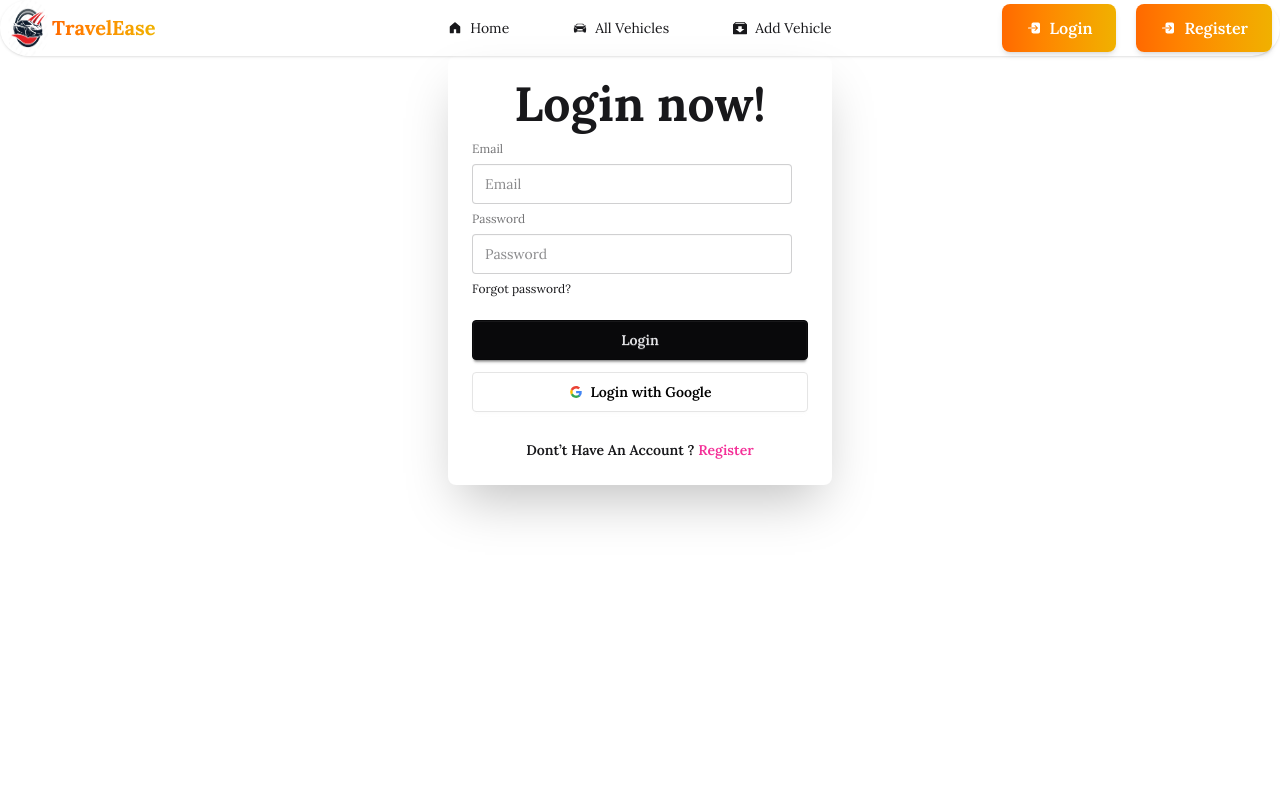
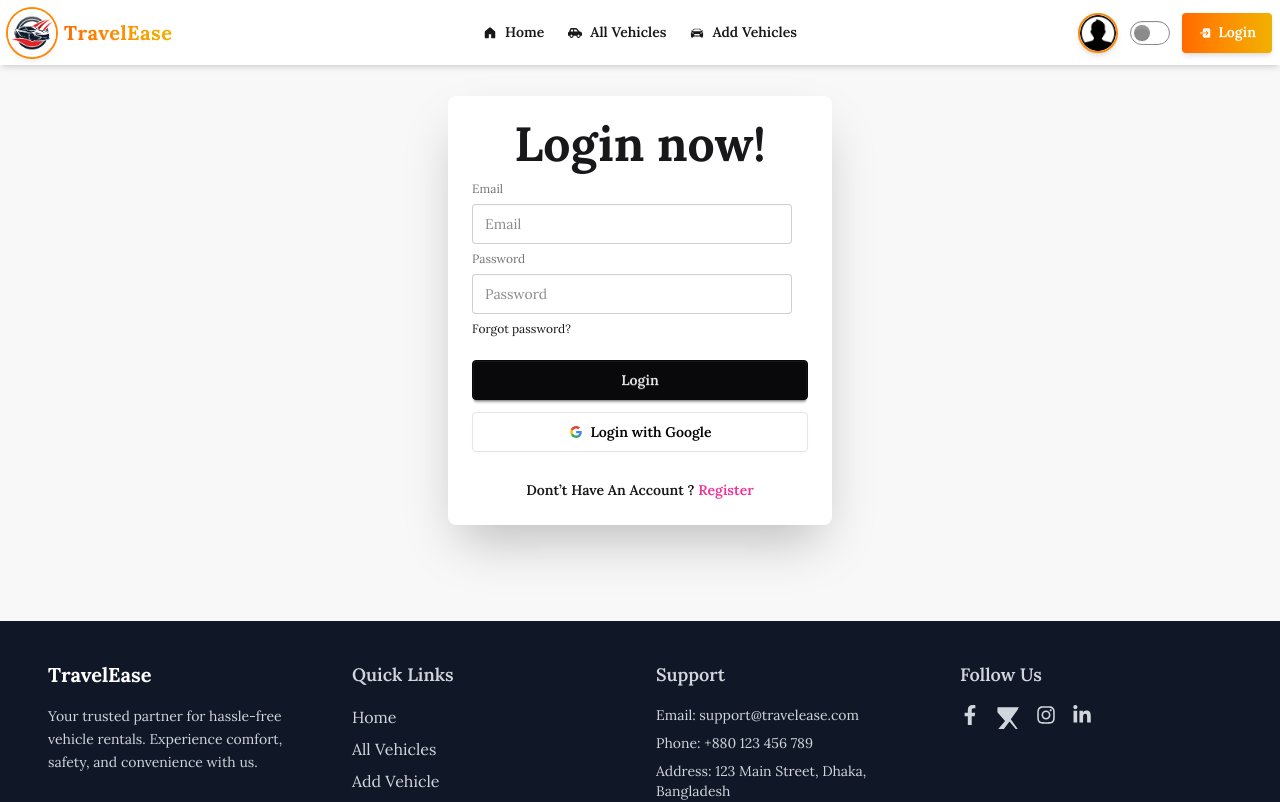
Before and after one commit to Taslimapopi/travelEase-vehicle-booking-client, a React (Vite) app: page /auth/login in a window 1280 px wide. Shown: the top 802 px of the page. Built offline with nearby package versions, Linux system fonts and the light colour scheme; no server answers.

Commit message:
completed

```diff
--- a/src/components/Nav.jsx
+++ b/src/components/Nav.jsx
@@ -1,80 +1,177 @@
-import React, { use, useContext } from "react";
-import { NavLink } from "react-router";
+import React, { use, useEffect, useState } from "react";
 import { AuthContext } from "../provider/context";
-
+import { Link, NavLink } from "react-router";
+import { GoHomeFill } from "react-icons/go";
+import { IoLogoModelS } from "react-icons/io";
+import { FaAddressBook, FaCarSide, FaUser } from "react-icons/fa";
+import { IoLogIn, IoLogOut } from "react-icons/io5";
+import { LiaThemeisle } from "react-icons/lia";
+import logo from "../assets/carlogo.jpg";
+import userIcon from "../assets/user.png";
 
 const Nav = () => {
   const { user, logOut } = use(AuthContext);
 
   const handleLogout = () => {
     logOut()
-    .then(alert('signOut successful'))
-    .catch()
+      .then(() => alert("SignOut Successful"))
+      .catch();
   };
+
+  const [theme, setTheme] = useState(localStorage.getItem("theme") || "light");
+
+  useEffect(() => {
+    const html = document.querySelector("html");
+    html.setAttribute("data-theme", theme);
+    localStorage.setItem("theme", theme);
+  }, [theme]);
+
+  const handleTheme = (checked) => {
+    setTheme(checked ? "dark" : "light");
+  };
+
   const links = (
     <>
       <li>
-        <NavLink to="/">Home</NavLink>
+        <NavLink
+          to="/"
+          className="font-semibold hover:text-orange-500 transition-colors duration-300"
+        >
+          <GoHomeFill /> Home
+        </NavLink>
       </li>
       <li>
-        <NavLink to="/all-products">All vehicles</NavLink>
+        <NavLink
+          to="/all-vehicles"
+          className="font-semibold hover:text-orange-500 transition-colors duration-300"
+        >
+          <FaCarSide /> All Vehicles
+        </NavLink>
       </li>
       <li>
-        <NavLink to="/register">Register</NavLink>
+        <NavLink
+          to="/add-vehicles"
+          className="font-semibold hover:text-orange-500 transition-colors duration-300"
+        >
+          <IoLogoModelS /> Add Vehicles
+        </NavLink>
       </li>
       {user && (
         <>
           <li>
-            <NavLink to="/my-vehicles">My vehicles</NavLink>
+            <NavLink
+              to="/my-vehicles"
+              className="font-semibold hover:text-orange-500 transition-colors duration-300"
+            >
+             My Vehicles
+            </NavLink>
           </li>
           <li>
-            <NavLink to="/my-bookings">My Bookings</NavLink>
+            <NavLink
+              to="/my-bookings"
+              className="font-semibold hover:text-orange-500 transition-colors duration-300"
+            >
+              <FaAddressBook />My Bookings
+            </NavLink>
           </li>
         </>
       )}
     </>
   );
+
   return (
-    <div>
-      <div className="navbar bg-base-100 shadow-sm">
+    <div className="bg-base-100 shadow-md fixed top-0 left-0 w-full z-50 backdrop-blur-lg bg-opacity-90">
+      <div className="navbar max-w-7xl mx-auto">
+        {/* Left Side */}
         <div className="navbar-start">
+          {/* Mobile Menu */}
           <div className="dropdown">
-            <div tabIndex={0} role="button" className="btn btn-ghost lg:hidden">
+            <div tabIndex={0} role="button" className="btn btn-ghost md:hidden">
               <svg
                 xmlns="http://www.w3.org/2000/svg"
-                className="h-5 w-5"
+                className="h-7 w-7"
                 fill="none"
                 viewBox="0 0 24 24"
                 stroke="currentColor"
               >
-                {" "}
                 <path
                   strokeLinecap="round"
                   strokeLinejoin="round"
                   strokeWidth="2"
                   d="M4 6h16M4 12h8m-8 6h16"
-                />{" "}
+                />
               </svg>
             </div>
             <ul
               tabIndex="-1"
-              className="menu menu-sm dropdown-content bg-base-100 rounded-box z-1 mt-3 w-52 p-2 shadow"
+              className="menu menu-sm dropdown-content bg-base-100 rounded-xl mt-3 w-52 p-2 shadow-lg"
             >
               {links}
             </ul>
           </div>
-          <a className="btn btn-ghost text-xl">daisyUI</a>
+
+          {/* Logo */}
+          <Link
+            to="/"
+            className="flex items-center gap-2 text-xl font-bold tracking-wide"
+          >
+            <img
+              src={logo}
+              alt="Logo"
+              className="h-12 w-12 rounded-full shadow-md ring-2 ring-orange-400"
+            />
+            <span className="bg-gradient-to-r from-orange-500 to-yellow-500 text-transparent bg-clip-text">
+              TravelEase
+            </span>
+          </Link>
         </div>
+
+        {/* Center Links */}
         <div className="navbar-center hidden lg:flex">
           <ul className="menu menu-horizontal px-1">{links}</ul>
         </div>
-        <div className="navbar-end">
+
+        {/* Right Side */}
+        <div className="navbar-end space-x-3 flex items-center">
+          {/* User Avatar */}
+          <div className="relative group hidden md:block">
+            <img
+              className="w-10 h-10 rounded-full border-2 border-orange-400 cursor-pointer shadow-md transition-transform duration-300 hover:scale-105 hover:ring-2 hover:ring-yellow-400"
+              src={user?.photoURL || userIcon}
+              alt="User Avatar"
+            />
+            {user && (
+              <span className="absolute left-1/2 -translate-x-1/2 bottom-8 opacity-0 group-hover:opacity-100 bg-gray-800 text-white text-sm px-3 py-1 rounded-md transition-all duration-300 whitespace-nowrap shadow-lg">
+                {user.email}
+              </span>
+            )}
+          </div>
+
+          {/* Theme Toggle */}
+          <label className="cursor-pointer flex items-center gap-2">
+            <input
+              onChange={(e) => handleTheme(e.target.checked)}
+              type="checkbox"
+              defaultChecked={theme === "dark"}
+              className="toggle toggle-warning"
+            />
+          </label>
+
+          {/* Login / Logout */}
           {user ? (
-            <a onClick={handleLogout} className="btn btn-primary">
-              LogOut
-            </a>
+            <button
+              onClick={handleLogout}
+              className="btn font-semibold border-none bg-gradient-to-r from-orange-500 to-yellow-500 text-white shadow-md hover:shadow-lg hover:scale-105 transition-transform duration-300"
+            >
+              <IoLogOut /> Logout
+            </button>
           ) : (
-            <a className="btn btn-primary">LogIn</a>
+            <Link
+              to="/auth/login"
+              className="btn font-semibold border-none bg-gradient-to-r from-orange-500 to-yellow-500 text-white shadow-md hover:shadow-lg hover:scale-105 transition-transform duration-300"
+            >
+              <IoLogIn /> Login
+            </Link>
           )}
         </div>
       </div>
--- a/src/layOut/Homelayout.jsx
+++ b/src/layOut/Homelayout.jsx
@@ -2,18 +2,28 @@
 import { Outlet} from "react-router";
 import NavBar from "../components/NavBar";
 import Footer from "../components/Footer";
+import Nav from "../components/Nav";
 
 
 const Homelayout = () => {
 
   return (
-    <div>
-      <NavBar />
-      <div className="min-h-screen relative">
+    <div className="flex flex-col min-h-screen bg-base-200">
+
+      <header className="w-full z-50">
+        <Nav />
+      </header>
+
+      {/* Main Content Area */}
+      <main className="flex-1 max-w-7xl mx-auto w-full px-4 md:px-6 py-24">
 
         <Outlet />
-      </div>
-      <Footer />
+      </main>
+
+      {/* Footer */}
+      <footer className="mt-auto">
+        <Footer />
+      </footer>
     </div>
   );
 };
--- a/src/pages/Home.jsx
+++ b/src/pages/Home.jsx
@@ -21,7 +21,6 @@
   return (
     <div>
       <div>
-        {/* <Nav></Nav> */}
         <Banner></Banner>
       </div>
       <div>
--- a/src/pages/MyBookings.jsx
+++ b/src/pages/MyBookings.jsx
@@ -51,7 +51,7 @@
             if (data.deletedCount) {
               Swal.fire({
                 title: "Deleted!",
-                text: "Your file has been deleted.",
+                text: "Your booking has been cancelled.",
                 icon: "success",
               });
             const remaining = bookings.filter(bid=> bid._id !== _id)
@@ -64,7 +64,7 @@
   };
   return (
     <div className="p-4">
-  <h3 className="font-bold text-primary text-lg mb-4 text-center md:text-left">
+  <h3 className="font-bold text-primary text-lg mb-4 text-center md:text-center ">
     My Total Bookings: {bookings.length}
   </h3>
 
--- a/src/pages/VehicleDetails.jsx
+++ b/src/pages/VehicleDetails.jsx
@@ -64,14 +64,17 @@
     const pickUpTimeDate = parseISO(pickUpTimeRaw);
     const returnTimeDate = parseISO(returnTimeRaw);
 
-    const formattedPickUpTime = format(
-      pickUpTimeDate,
-      "yyyy-MM-dd'T'HH:mm:ssxxx"
-    );
-    const formattedReturnTime = format(
-      returnTimeDate,
-      "yyyy-MM-dd'T'HH:mm:ssxxx"
-    );
+    // const formattedPickUpTime = format(
+    //   pickUpTimeDate,
+    //   "yyyy-MM-dd'T'HH:mm:ssxxx"
+    // );
+    // const formattedReturnTime = format(
+    //   returnTimeDate,
+    //   "yyyy-MM-dd'T'HH:mm:ssxxx"
+    // );
+
+    const formattedPickUpTime = format(pickUpTimeDate, "yyyy-MM-dd'T'HH:mm");
+    const formattedReturnTime = format(returnTimeDate, "yyyy-MM-dd'T'HH:mm");
 
     if (isBefore(returnTimeDate, pickUpTimeDate)) {
       alert("Return time must be after pick up time");
```
Also changed, not shown: src/pages/AllVehicles.jsx (+5 -7 lines).
